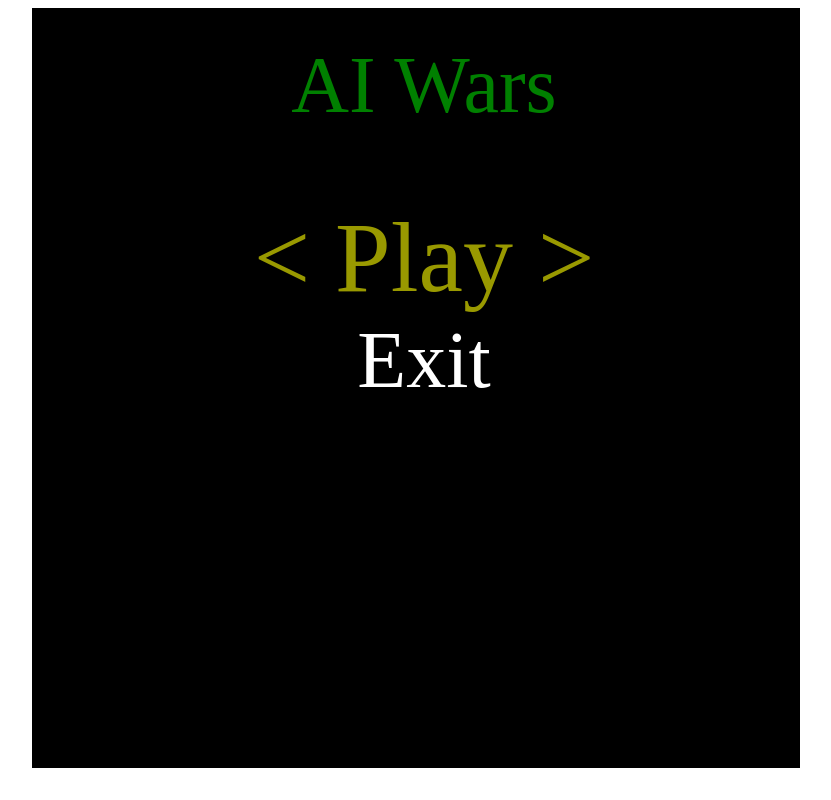
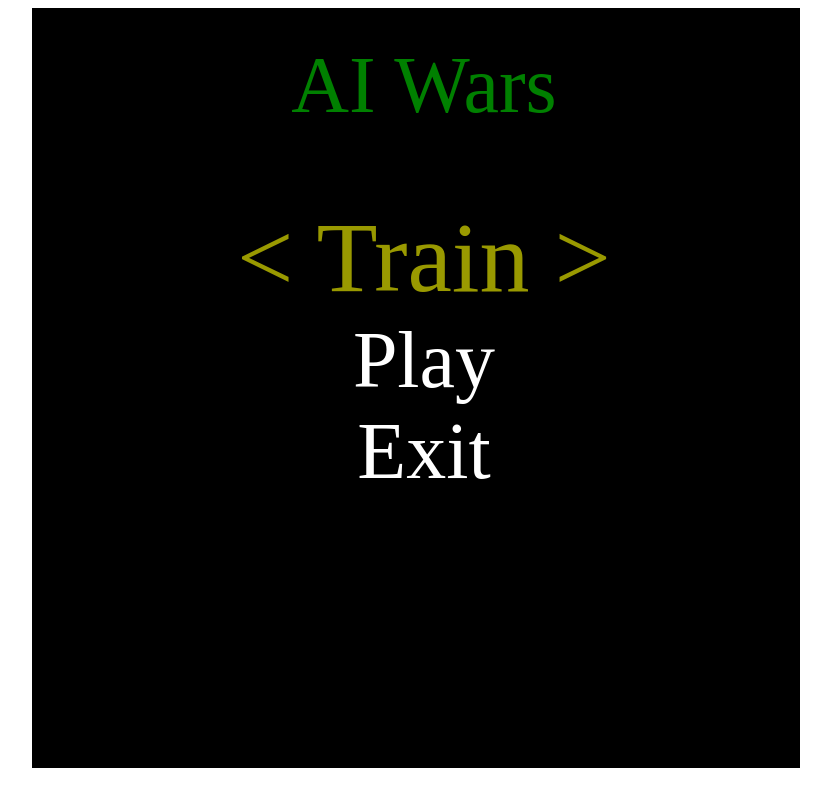
Before and after one commit to philipp007/ai_wars, a React (Create React App) app: page / in a window 1280 px wide. Shown: the whole page, without its empty margins (224-1055 px from the left). Built offline with nearby package versions, Linux system fonts and the light colour scheme.

Commit message:
Remove mainMenu.js class, add menu delay

```diff
--- a/src/game/game.js
+++ b/src/game/game.js
@@ -1,7 +1,7 @@
 import React, { Component } from 'react';
 import './game.css';
 import TitleScreen from './menu/titleScreen';
-import MainMenu from './menu/mainMenu';
+import Menu from './menu/menu';
 import InputManager from './inputManager';
 
 const GameState = {
@@ -25,8 +25,14 @@ export default class Game extends Component {
         this.input = new InputManager();
         this.previousDelta = 0;
         this.fpsLimit = 1000 / 30;
-        this.msSinceLastMenuUpdate = 0;
-        this.menuUpdateAfterMs = 1000;
+    }
+
+    getMenuItems() {
+        const menuItems = [];
+        menuItems.push({ id: 1, name: "Train", selected: true });
+        menuItems.push({ id: 2, name: "Play", selected: false });
+        menuItems.push({ id: 3, name: "Exit", selected: false });
+        return menuItems;
     }
 
     componentDidMount() {
@@ -40,25 +46,20 @@ export default class Game extends Component {
 
     update(previousTime) {
         const currentTime = Date.now();
-        const delta = currentTime - previousTime;
-        const fps = 1000 / delta;
+        const timeDelta = currentTime - previousTime;
+        const fps = 1000 / timeDelta;
 
-        if (delta <= this.fpsLimit) {
+        if (timeDelta <= this.fpsLimit) {
             requestAnimationFrame(() => { this.update(previousTime) });
             return;
         }
 
-        this.msSinceLastMenuUpdate += delta;
         previousTime = currentTime;
 
         const keys = this.input.pressedKeys;
 
         if (this.state.gameState === GameState.StartScreen) {
-            this.msSinceLastMenuUpdate = 0;
-            console.log("now");
-            if (keys.down || keys.up) {
-                this.mainMenu.update(keys);
-            }
+            this.mainMenu.update(keys, timeDelta);
         }
 
         requestAnimationFrame(() => { this.update(currentTime) });
@@ -68,7 +69,7 @@ export default class Game extends Component {
         return (
             <div>
                 {this.state.gameState === GameState.StartScreen && <TitleScreen />}
-                {this.state.gameState === GameState.StartScreen && <MainMenu onRef = { ref => (this.mainMenu = ref) } input = { this.input }/>}
+                {this.state.gameState === GameState.StartScreen && <Menu onRef = { ref => (this.mainMenu = ref) } menuItems = { this.getMenuItems() } />}
                 <canvas ref="canvas"
                     width={this.state.screen.width * this.state.screen.ratio}
                     height={this.state.screen.height * this.state.screen.ratio}
--- a/src/game/menu/mainMenu.js
+++ /dev/null
@@ -1,62 +0,0 @@
-import React from 'react';
-import './menu.css'
-import Menu from './menu'
-
-export default class MainMenu extends React.Component {
-    constructor(args) {
-        super()
-        const menuItems = [];
-        menuItems.push({ id: 1, name: "Play", selected: true });
-        menuItems.push({ id: 2, name: "Exit", selected: false });
-
-        this.state = {
-            onBack: args.onBack,
-            menuItems: menuItems
-        };
-    }
-
-    back() {
-        if (this.state.onBack) {
-            this.state.onBack();
-        }
-    }
-
-    update(keys) {
-        let menuItems = this.state.menuItems;
-        const selectedIndex = menuItems.findIndex(x => x.selected);
-
-        if (keys.up) {
-            if (selectedIndex > 0) {
-                menuItems[selectedIndex].selected = false;
-                menuItems[selectedIndex - 1].selected = true;
-            }
-        } else if (keys.down) {
-            if (selectedIndex < menuItems.length - 1) {
-                menuItems[selectedIndex].selected = false;
-                menuItems[selectedIndex + 1].selected = true;
-            }
-        }
-
-        this.setState({ menuItems: menuItems });
-    }
-
-    componentDidMount() {
-        this.props.onRef(this)
-    }
-
-    componentWillUnmount() {
-        this.props.onRef(undefined)
-    }
-
-    render() {
-        const style = {
-            'top': '25%'
-        }
-
-        return (
-            <div className="centerScreen" style={style}>
-                <Menu items={ this.state.menuItems } />
-            </div>
-        );
-    }
-}
--- a/src/game/menu/menu.js
+++ b/src/game/menu/menu.js
@@ -4,11 +4,15 @@ import MenuItem from './menuItem';
 
 export default class Menu extends React.Component {
     constructor(args) {
-        super()
+        super();
         this.state = {
-            items: args.items,
+            menuItems: args.menuItems,
             onBack: args.onBack
         };
+
+        this.timeSinceLastUpdate = 0;
+        this.lastPressedKeys = null;
+        this.updateInterval = 100;
     }
 
     back() {
@@ -17,15 +21,56 @@ export default class Menu extends React.Component {
         }
     }
 
+    componentDidMount() {
+        this.props.onRef(this)
+    }
+
+    componentWillUnmount() {
+        this.props.onRef(undefined)
+    }
+
+    update(keys, timeDelta) {
+        if (this.timeSinceLastUpdate < this.updateInterval) {
+            this.timeSinceLastUpdate += timeDelta;
+            return;
+        }
+
+        if (keys.up || keys.down) {
+            this.timeSinceLastUpdate = 0;
+        }
+
+        this.updateItems(keys);
+    }
+
+    updateItems(keys) {
+        let menuItems = this.state.menuItems;
+        const selectedIndex = menuItems.findIndex(x => x.selected);
+
+        if (keys.up) {
+            if (selectedIndex > 0) {
+                menuItems[selectedIndex].selected = false;
+                menuItems[selectedIndex - 1].selected = true;
+            }
+        } else if (keys.down) {
+            if (selectedIndex < menuItems.length - 1) {
+                menuItems[selectedIndex].selected = false;
+                menuItems[selectedIndex + 1].selected = true;
+            }
+        }
+
+        this.setState({ menuItems: menuItems });
+    }
+
 	render() {
         const style = {
             'fontSize': '80px',
+            'top': '25%'
         };
 
-        const menuItems = this.state.items.map(x => <MenuItem key={ x.id } name={ x.name } selected={ x.selected } />);
+        const menuItems = this.state.menuItems.map(x => <MenuItem key={ x.id } name={ x.name } selected={ x.selected } />);
 
 		return (
-			<div style={ style }>
+			<div className="centerScreen" style={ style }>
                 { menuItems }
 			</div>
         );
```
